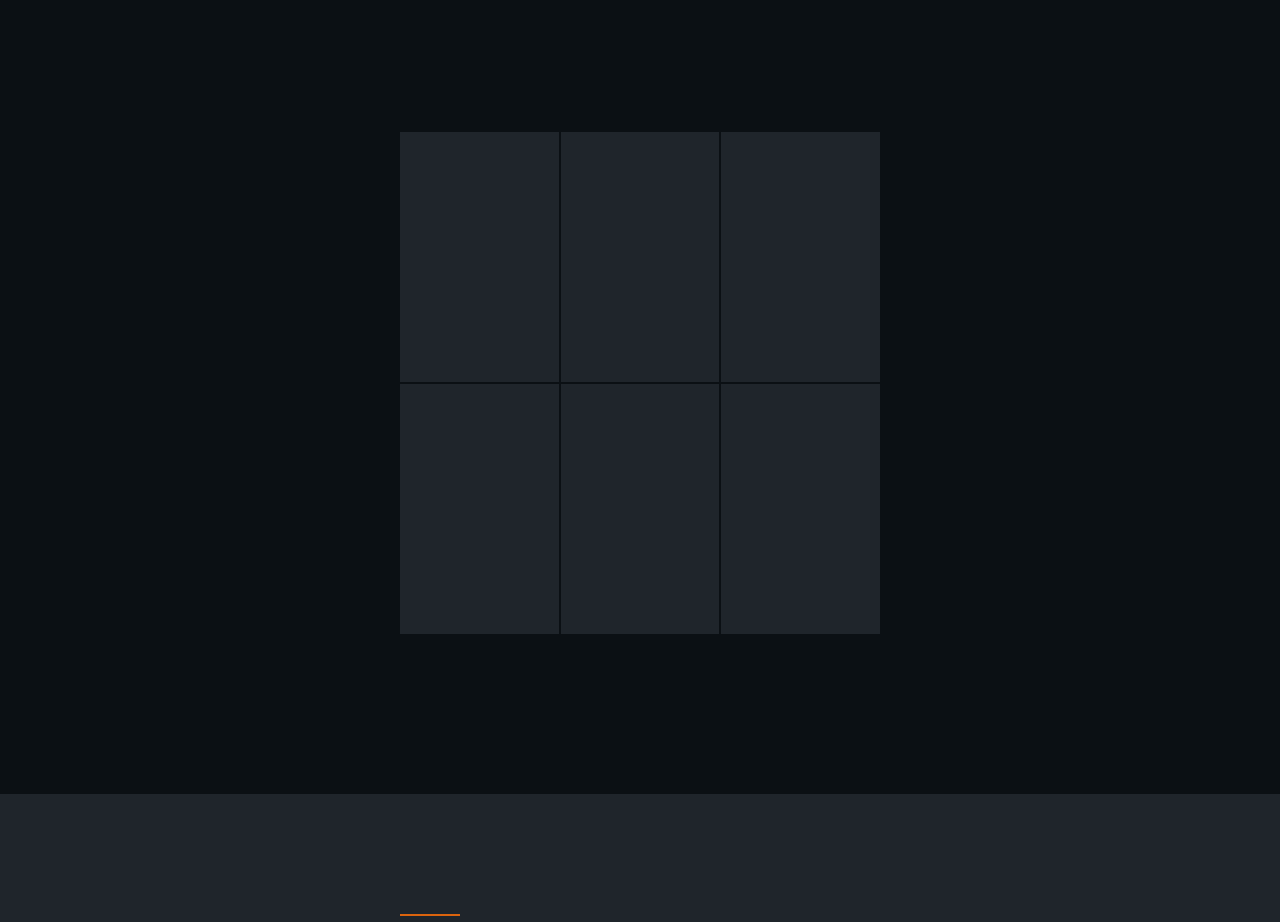
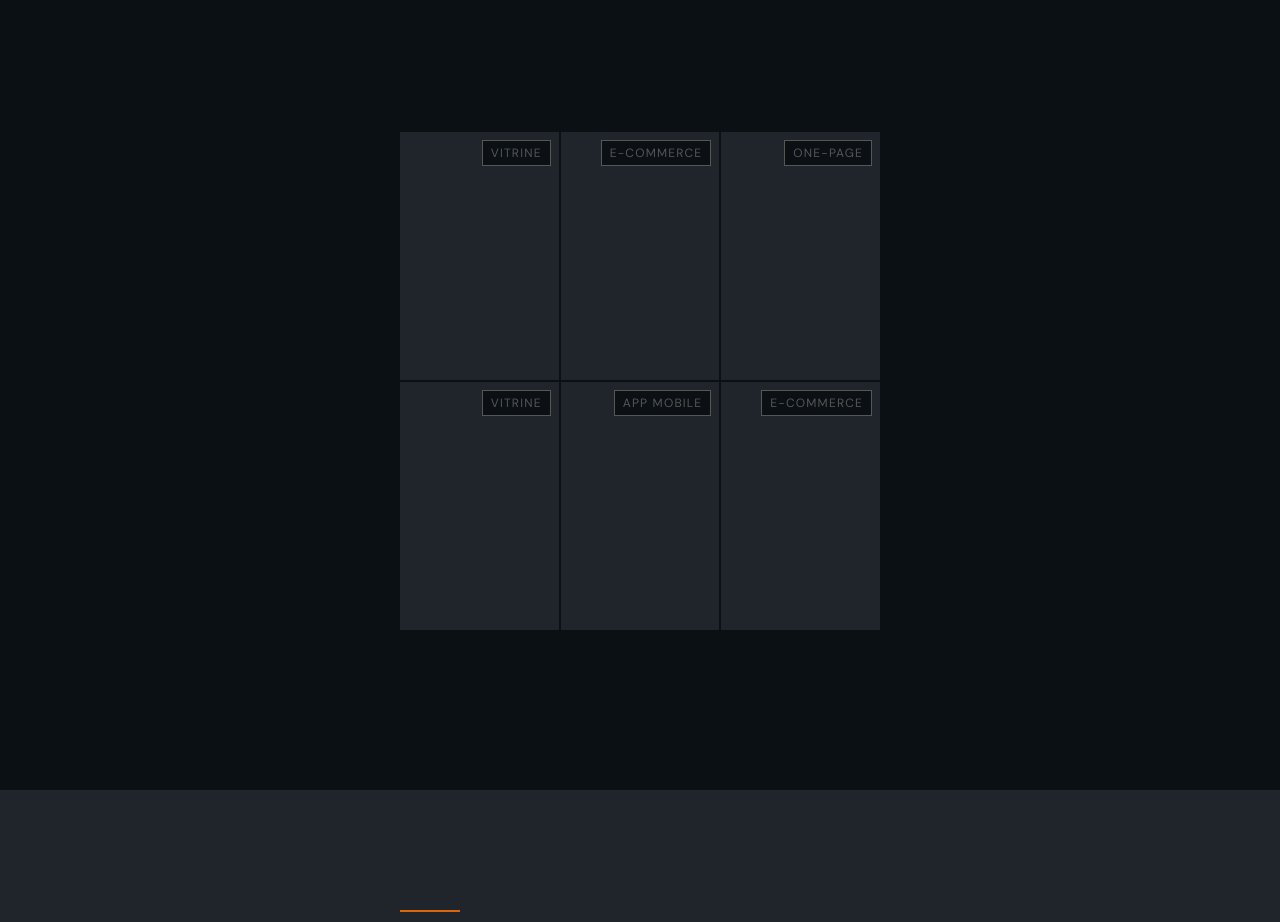
Before and after one commit to anthonyperret/site-vitrine, a Next.js app: page / in a window 1280 px wide. Shown: the part 2185-3107 px from the top of the page. Built offline with nearby package versions, Linux system fonts and the light colour scheme.

Commit message:
feat: ProductionsGrid component hover

```diff
--- a/src/components/ProductionsGrid.tsx
+++ b/src/components/ProductionsGrid.tsx
@@ -5,26 +5,32 @@ const cards = [
   {
     title: "Ébénisterie Vidal",
     tagline: "Artisan — Toulouse",
+    type: "Vitrine",
   },
   {
     title: "La Miellerie du Gers",
     tagline: "Producteur — Gers",
+    type: "E-commerce",
   },
   {
     title: "Atelier Ferron",
     tagline: "Forgeron — Bordeaux",
+    type: "One-page",
   },
   {
     title: "Boulangerie Cassan",
     tagline: "Artisan — Montauban",
+    type: "Vitrine",
   },
   {
     title: "Resto Le Calandre",
     tagline: "Restaurateur — Albi",
+    type: "App mobile",
   },
   {
     title: "Savonnerie Aumont",
     tagline: "Artisan — Auch",
+    type: "E-commerce",
   },
 ];
 
@@ -36,9 +42,12 @@ export default function ProductionsGrid() {
       {cards.map((card, i) => (
         <div
           key={i}
-          className={`relative h-[250px] cursor-pointer bg-acier overflow-hidden group transition-colors ${visible ? "animate-fade-up" : "opacity-0"}`}
+          className={`relative h-62 cursor-pointer bg-acier overflow-hidden group transition-colors ${visible ? "animate-fade-up" : "opacity-0"}`}
           style={{ animationDelay: `${i * 0.10}s` }}
         >
+
+          <div className="absolute top-2 right-2 text-ivoire/33 font-dm-sans uppercase tracking-widest text-xs border border-ivoire/33 px-2 py-1 bg-fonderie">{card.type}</div>
+
           <div className="absolute inset-0 bg-black/0 group-hover:bg-black/50 transition-all duration-300 flex flex-col items-center justify-center gap-2 opacity-0 group-hover:opacity-100">
             <h3 className="font-bebas-neue text-2xl uppercase text-ivoire">{card.title}</h3>
             <p className="font-dm-sans text-xs text-cuivre uppercase tracking-widest">{card.tagline}</p>
```
